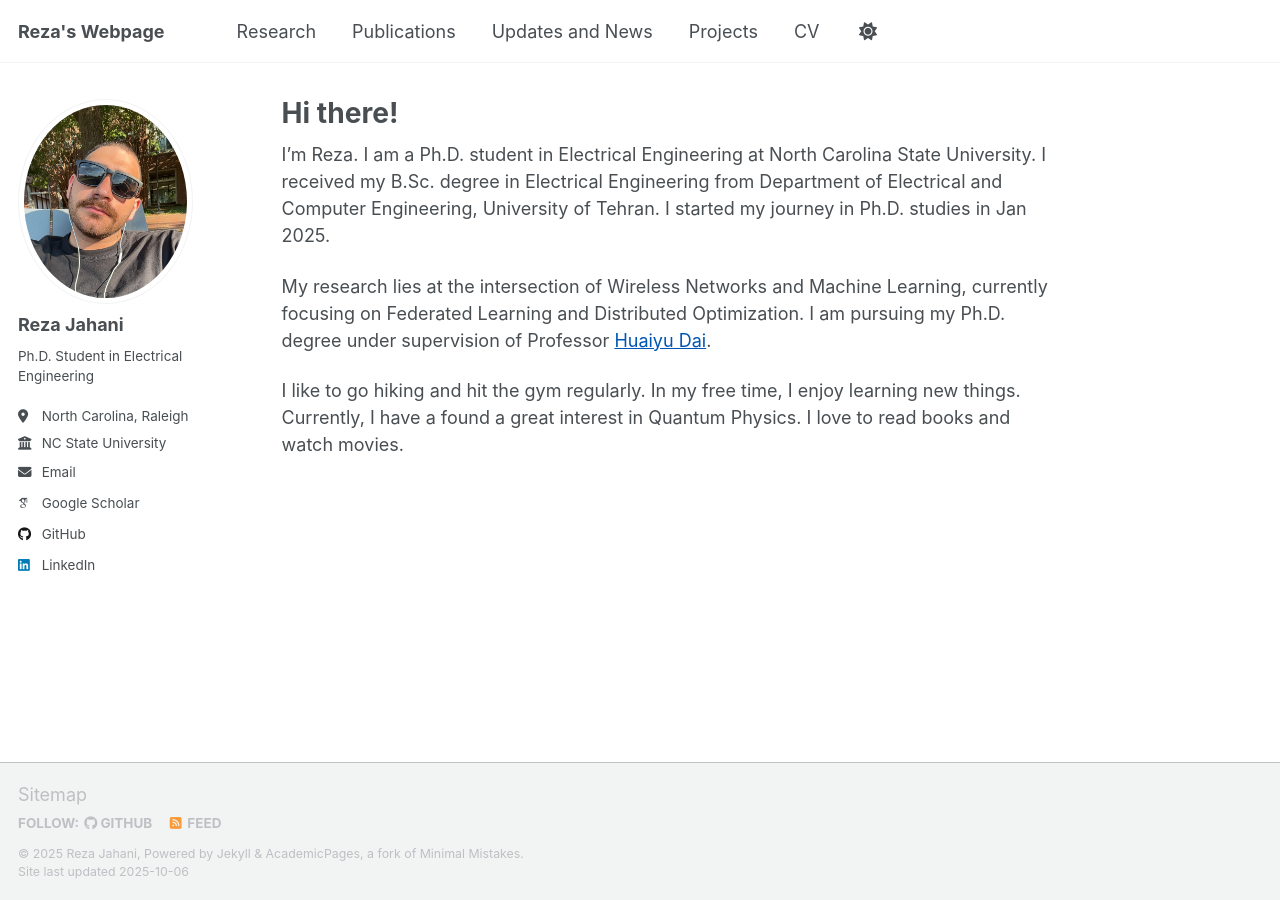
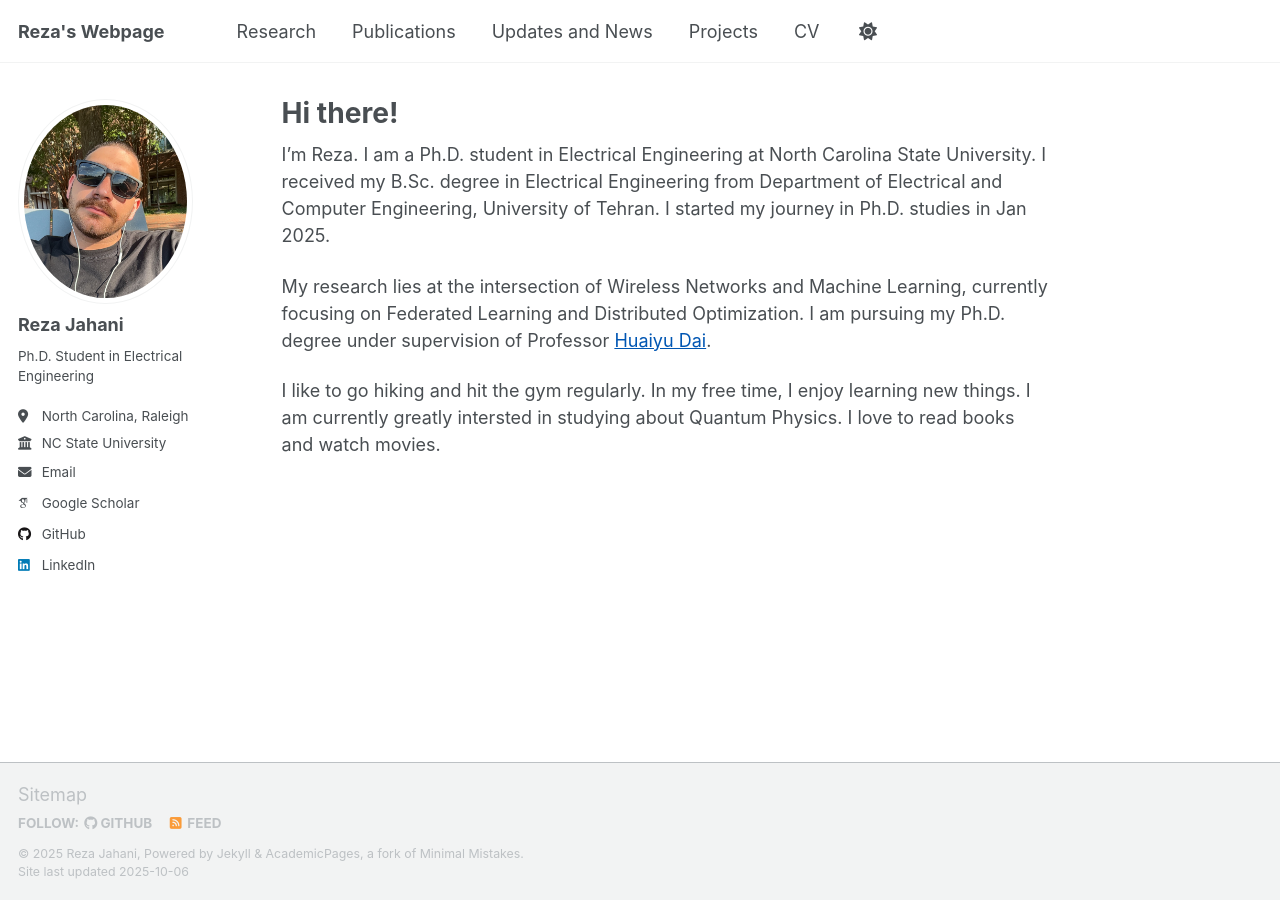
Before and after one commit to RezaJahanii/RezaJahanii.github.io, a Jekyll site: the page built from _pages/about.md, in a window 1280 px wide. Built offline with Jekyll 4.4.1, drawn with Linux system fonts in a browser that asks for light colours; some web fonts are replaced; a script that is not in the unit is left out.

Commit message:
Update about.md

```diff
--- a/_pages/about.md
+++ b/_pages/about.md
@@ -11,4 +11,4 @@
 
 My research lies at the intersection of Wireless Networks and Machine Learning, currently focusing on Federated Learning and Distributed Optimization. I am pursuing my Ph.D. degree under supervision of Professor <a href="https://hdai.wordpress.ncsu.edu/" style="color: #0056b3;">Huaiyu Dai</a>.
 
-I like to go hiking and hit the gym regularly. In my free time, I enjoy learning new things. Currently, I have a found a great interest in Quantum Physics. I love to read books and watch movies.
+I like to go hiking and hit the gym regularly. In my free time, I enjoy learning new things. I am currently greatly intersted in studying about Quantum Physics. I love to read books and watch movies.
```
